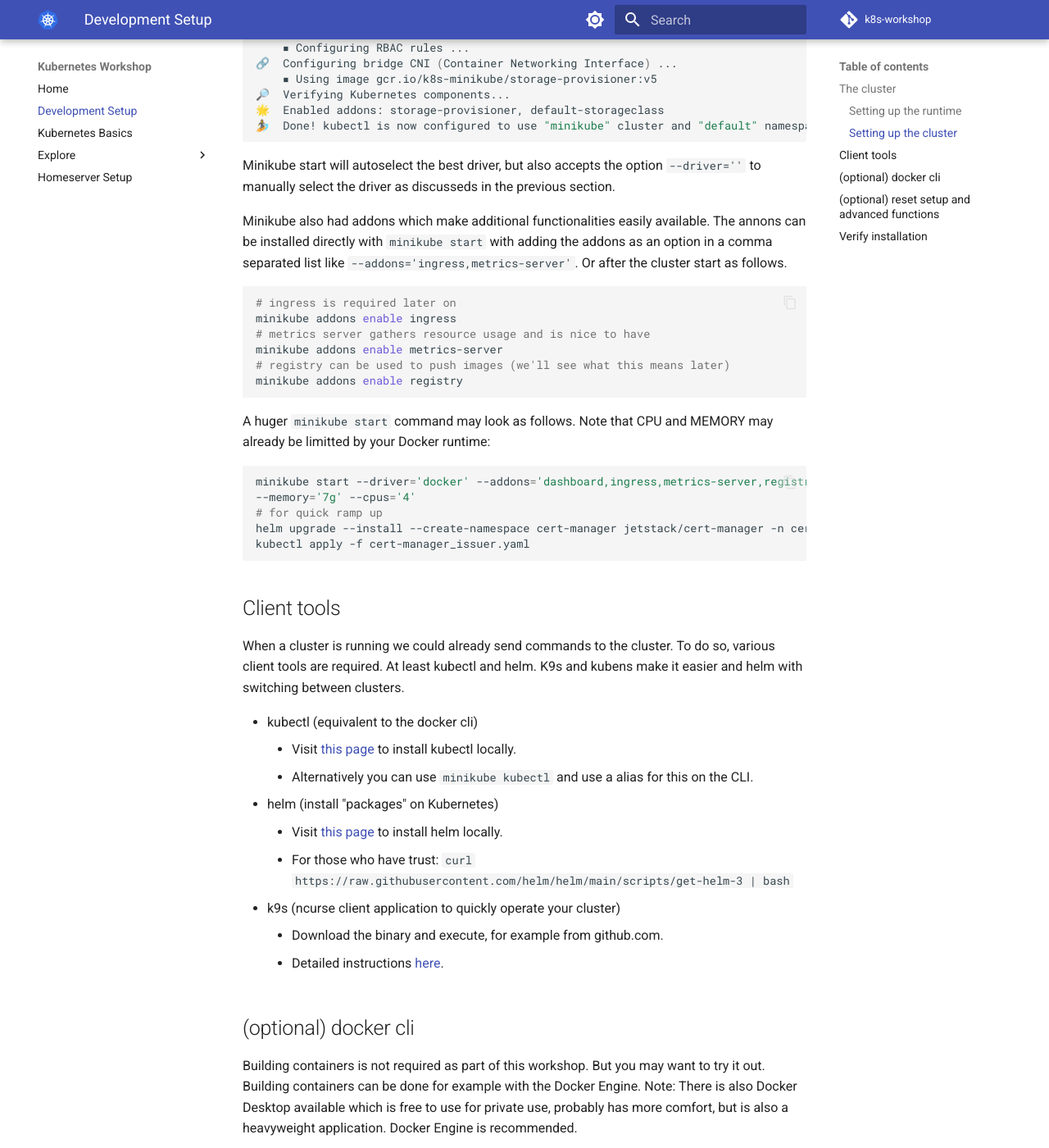
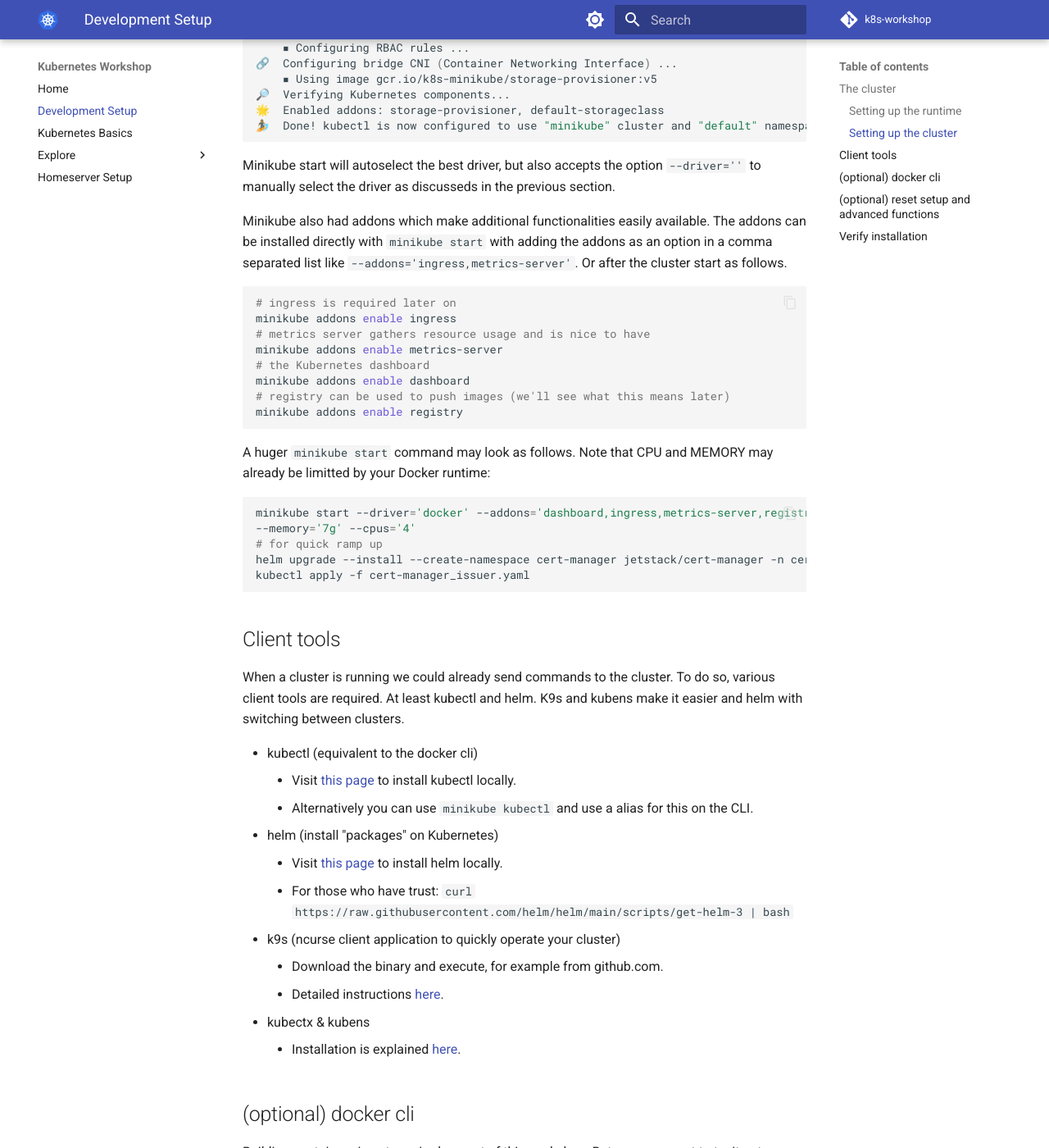
Before and after one commit to iptizer/k8s-workshop, an MkDocs documentation site: the page built from docs/setup.md, in a window 1280 px wide and 1400 px high, scrolled down 2085 px. Shown: the whole window at 82% size. Built offline with MkDocs 1.6.1 and Material for MkDocs 9.7.7, drawn with Linux system fonts in a browser that asks for light colours; comment, search, counter and statistics services are not loaded.

Commit message:
Smaller changes

````diff
--- a/docs/setup.md
+++ b/docs/setup.md
@@ -75,13 +75,15 @@ Setting up the cluster may look as follows:
 
 Minikube start will autoselect the best driver, but also accepts the option `--driver=''` to manually select the driver as discusseds in the previous section.
 
-Minikube also had addons which make additional functionalities easily available. The annons can be installed directly with `minikube start` with adding the addons as an option in a comma separated list like `--addons='ingress,metrics-server'`. Or after the cluster start as follows.
+Minikube also had addons which make additional functionalities easily available. The addons can be installed directly with `minikube start` with adding the addons as an option in a comma separated list like `--addons='ingress,metrics-server'`. Or after the cluster start as follows.
 
 ```sh
 # ingress is required later on
 minikube addons enable ingress
 # metrics server gathers resource usage and is nice to have
 minikube addons enable metrics-server
+# the Kubernetes dashboard
+minikube addons enable dashboard
 # registry can be used to push images (we'll see what this means later)
 minikube addons enable registry
 ```
@@ -109,6 +111,8 @@ When a cluster is running we could already send commands to the cluster. To do s
 * k9s (ncurse client application to quickly operate your cluster)
     * Download the binary and execute, for example from github.com.
     * Detailed instructions [here](https://k9scli.io/topics/install/).
+* kubectx & kubens
+    * Installation is explained [here](https://github.com/ahmetb/kubectx/tree/master?tab=readme-ov-file#installation).
 
 ## (optional) docker cli
 
````
Also changed, not shown: docs/basics.md (+2 -2 lines), docs/explore/gitea.md (+6 -1 lines), docs/index.md (+1 -1 lines), 1 other file.
